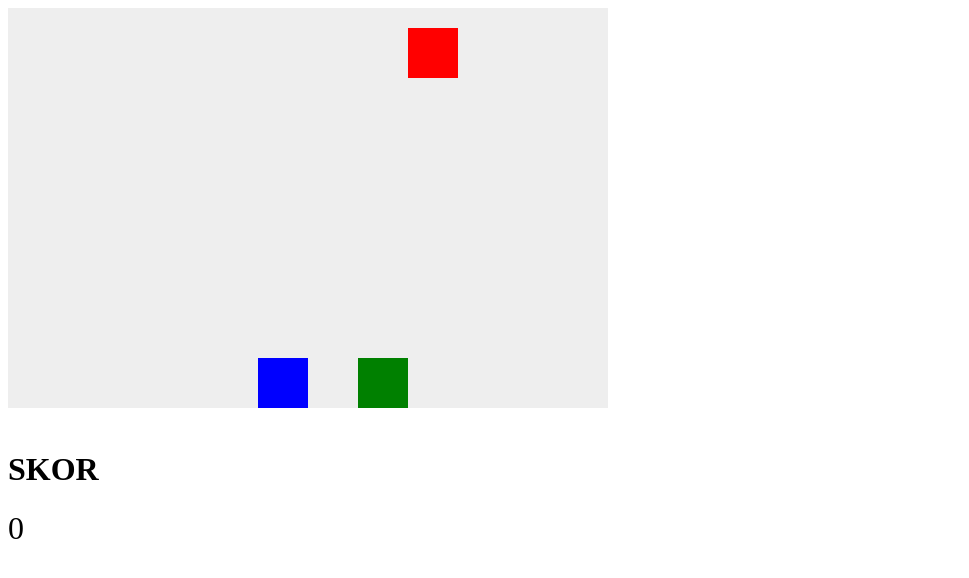
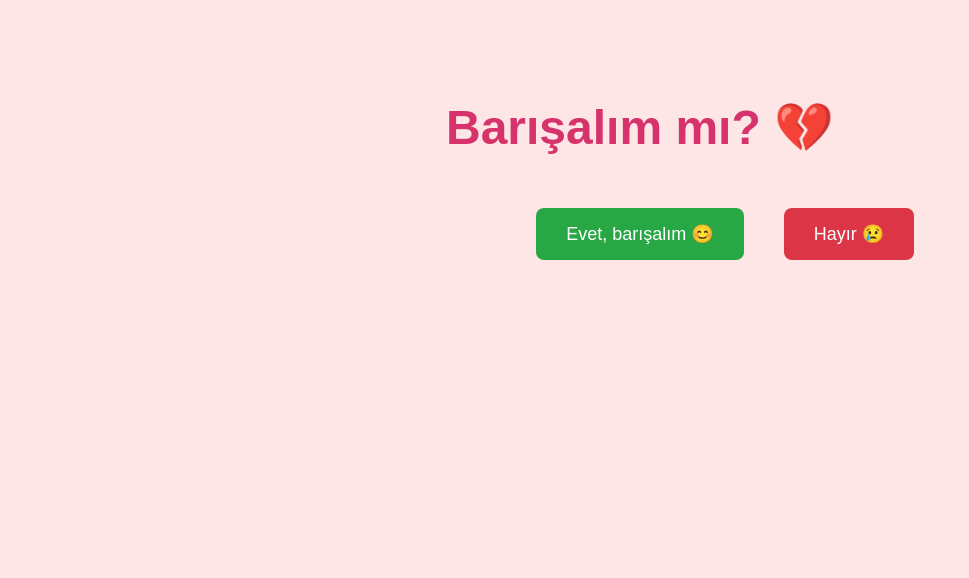
Before and after one commit to fyrkanberk/fyrkanberk.github.io, a plain HTML site: page index.html in a window 1280 px wide. Shown: the whole page, without its empty margins (0-969 px from the left). Drawn offline with Linux system fonts and the light colour scheme.

Commit message:
Update index.html

```diff
--- a/index.html
+++ b/index.html
@@ -1,117 +1,63 @@
 <!DOCTYPE html>
-<html lang="en">
+<html lang="tr">
 <head>
-    <meta charset="UTF-8">
-    <meta http-equiv="X-UA-Compatible" content="IE=edge">
-    <meta name="viewport" content="width=device-width, initial-scale=1.0">
-    <title>Document</title>
+  <meta charset="UTF-8">
+  <title>Barışalım mı?</title>
+  <style>
+    body {
+      font-family: 'Arial', sans-serif;
+      text-align: center;
+      margin-top: 100px;
+      background-color: #ffe6e6;
+    }
+
+    h1 {
+      font-size: 3em;
+      color: #d6336c;
+    }
+
+    .btn {
+      padding: 15px 30px;
+      font-size: 18px;
+      margin: 20px;
+      border: none;
+      border-radius: 8px;
+      cursor: pointer;
+      transition: 0.3s;
+    }
+
+    .yes {
+      background-color: #28a745;
+      color: white;
+    }
+
+    .no {
+      background-color: #dc3545;
+      color: white;
+      position: absolute;
+    }
+
+    .hidden {
+      display: none;
+    }
+  </style>
 </head>
 <body>
-    <canvas id="canvas" width="600" height="400" style="background-color:rgb(238, 238, 238) ;"></canvas><BR></BR>
-    <h1>SKOR</h1> <label id="skor" style="font-size:xx-large;">0</label><br>
-    <div id="oyunbitti" style="font-size: 20px;color:red;"></div>
-    <script>
-        var canvas=document.getElementById("canvas");
-        var ctx=canvas.getContext("2d");
 
-        const speedX=10;
-        let a=false;
-        let a1=false;
-        let x=250;
-        let y=350;
-        let xx=350;
-        let yy=350;
-        let kare_x=0;
-        let kare_y=20;
-        let kare=false;
-        let kare_hızı=10;
-        let oyunbitti=false;
-        function animate(){
-            if(oyunbitti==true){return;}
-            ctx.clearRect(0,0,canvas.width,canvas.height)
+  <h1>Barışalım mı? 💔</h1>
 
-            ctx.fillStyle="red";
-            ctx.fillRect(kare_x,kare_y,50,50)
+  <button class="btn yes" onclick="document.querySelector('h1').innerText = 'Ben de seni çok özledim! 💖'">Evet, barışalım 😊</button>
+  <button class="btn no" id="noBtn">Hayır 😢</button>
 
-            ctx.fillStyle="blue";
-            ctx.fillRect(x,y,50,50)
+  <script>
+    const noBtn = document.getElementById('noBtn');
+    noBtn.addEventListener('mouseover', () => {
+      const x = Math.random() * (window.innerWidth - 100);
+      const y = Math.random() * (window.innerHeight - 100);
+      noBtn.style.left = ${x}px;
+      noBtn.style.top = ${y}px;
+    });
+  </script>
 
-            ctx.fillStyle="green";
-            ctx.fillRect(xx,yy,50,50)
-
-            if(y<kare_y+40&&y>kare_y-45&&x<kare_x+40&&x>kare_x-45){
-                document.getElementById("oyunbitti").innerHTML="OYUN BİTTİ"
-                    oyunbitti=true;
-                }
-
-                if(y<yy+40&&y>yy-45&&x<xx+40&&x>xx-45){
-                document.getElementById("oyunbitti").innerHTML="OYUN BİTTİ"
-                    oyunbitti=true;
-                }
-
-            if(y==-30){
-                document.getElementById("skor").innerText++;
-            }
-
-            if(yy==-30){
-                document.getElementById("skor").innerText++;
-            }
-
-            if(a==true){
-                y-=speedX;
-
-            }
-
-            if(a1==true){
-                yy-=speedX;
-
-            }
-
-            requestAnimationFrame(animate);
-
-
-            if(kare_x>550)
-            {
-                kare=true;
-            }
-
-            if(kare_x<a){
-                kare=false;
-            }
-
-            if(kare==true)
-            {
-                kare_x-=kare_hızı
-            }
-
-            else{
-                kare_x+=kare_hızı
-            }
-
-
-        }
-        animate();
-
-        function move(e){
-
-            if(e.key=="w"||e.key=="ArrowUp"){
-                a=true;
-                if(y<-50)
-                {
-                    y=400;
-
-                }
-            }
-            if(e.key=="q"||e.key=="ArrowLeft"){
-                a1=true;
-                if(yy<-50)
-                {
-                    yy=400;
-
-                }
-            }
-        }
-        addEventListener("keydown",move);
-    </script>
 </body>
 </html>
```
